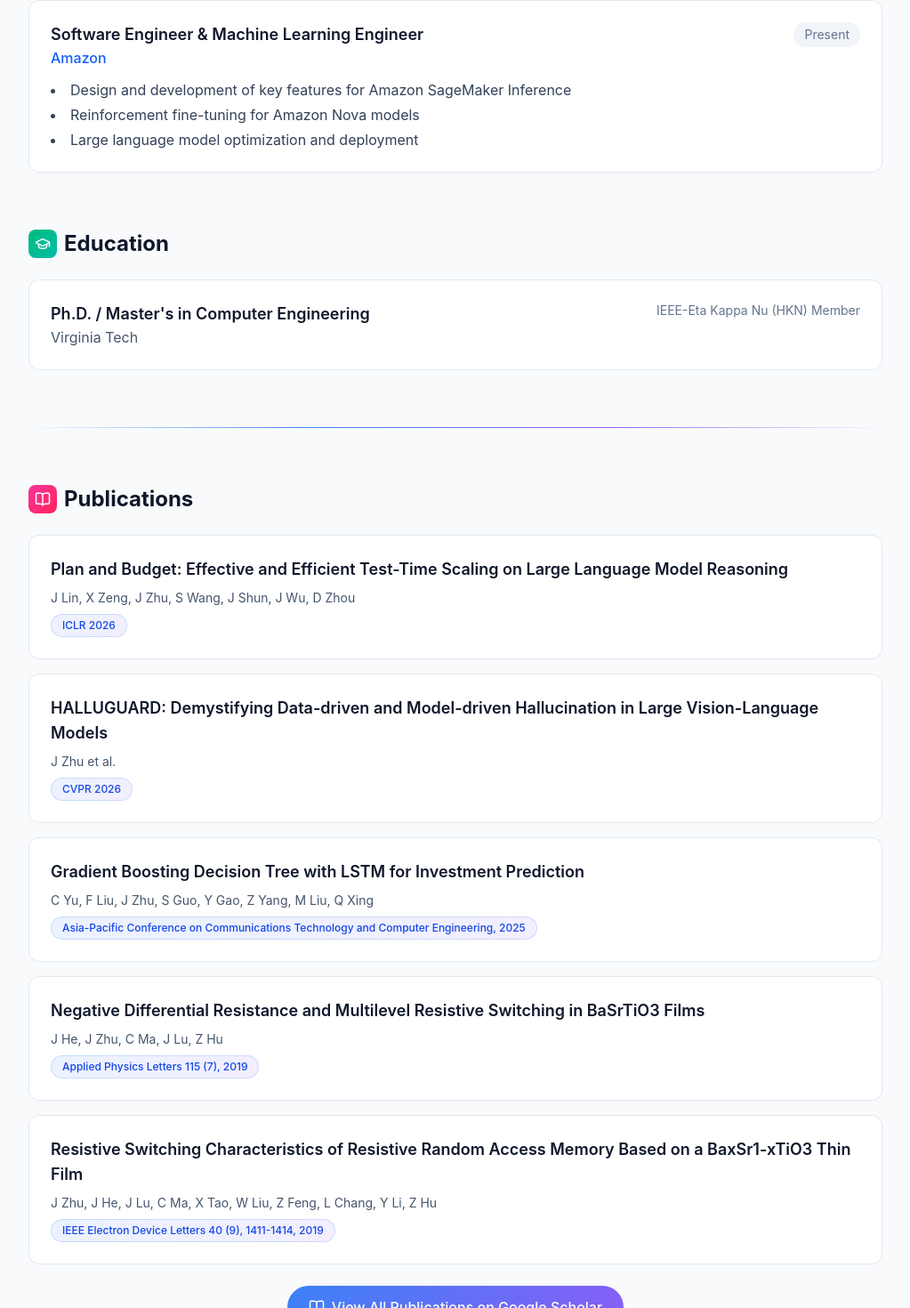
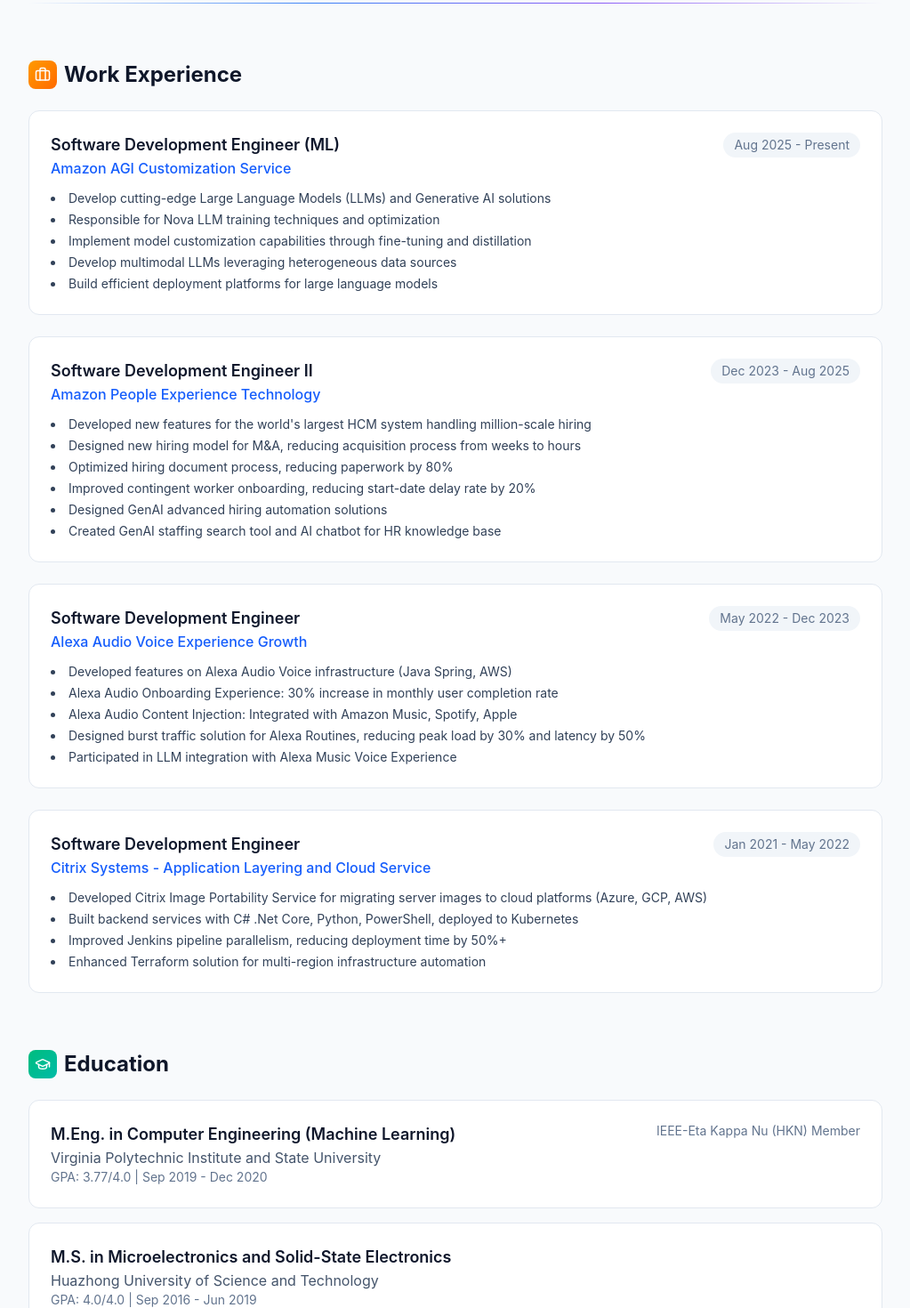
Before and after one commit to josky1917-alternate/jiezhu-portfolio, a Next.js app: page / in a window 1280 px wide. Shown: the part 1266-2736 px from the top of the page at 89% size, without its empty margins (128-1151 px from the left). Built offline with nearby package versions, Linux system fonts and the light colour scheme.

Commit message:
Update: detailed work experience, fix education, add CV download, update publications with links

```diff
--- a/src/app/page.tsx
+++ b/src/app/page.tsx
@@ -1,7 +1,7 @@
 "use client";
 
 import { useLanguage } from "./context/LanguageContext";
-import { MapPin, Mail, Briefcase, GraduationCap, Award, BookOpen, Code, Cpu, Brain, Zap } from "lucide-react";
+import { MapPin, Mail, Briefcase, GraduationCap, Award, BookOpen, Code, Cpu, Brain, Zap, Download } from "lucide-react";
 
 export default function HomePage() {
   const { t } = useLanguage();
@@ -19,31 +19,31 @@
       title: "Plan and Budget: Effective and Efficient Test-Time Scaling on Large Language Model Reasoning",
       authors: "J Lin, X Zeng, J Zhu, S Wang, J Shun, J Wu, D Zhou",
       venue: "ICLR 2026",
-      link: "#",
-    },
-    {
-      title: "HALLUGUARD: Demystifying Data-driven and Model-driven Hallucination in Large Vision-Language Models",
-      authors: "J Zhu et al.",
-      venue: "CVPR 2026",
-      link: "#",
+      link: "https://scholar.google.com/citations?view_op=view_citation&hl=en&user=Nu5RCmcAAAAJ&citation_for_view=Nu5RCmcAAAAJ:UeHWp8X0CEIC",
     },
     {
       title: "Gradient Boosting Decision Tree with LSTM for Investment Prediction",
       authors: "C Yu, F Liu, J Zhu, S Guo, Y Gao, Z Yang, M Liu, Q Xing",
       venue: "Asia-Pacific Conference on Communications Technology and Computer Engineering, 2025",
-      link: "#",
+      link: "https://scholar.google.com/citations?view_op=view_citation&hl=en&user=Nu5RCmcAAAAJ&citation_for_view=Nu5RCmcAAAAJ:IjCSPb-OGe4C",
+    },
+    {
+      title: "Resistive Switching Characteristics of Resistive Random Access Memory Based on a BaxSr1-xTiO3 Thin Film Grown by a Hydrothermal Method",
+      authors: "J Zhu, J He, J Lu, C Ma, X Tao, W Liu, Z Feng, L Chang, Y Li, Z Hu",
+      venue: "IEEE Electron Device Letters 40 (9), 1411-1414, 2019",
+      link: "https://scholar.google.com/citations?view_op=view_citation&hl=en&user=Nu5RCmcAAAAJ&citation_for_view=Nu5RCmcAAAAJ:9yKSN-GCB0IC",
     },
     {
       title: "Negative Differential Resistance and Multilevel Resistive Switching in BaSrTiO3 Films",
       authors: "J He, J Zhu, C Ma, J Lu, Z Hu",
       venue: "Applied Physics Letters 115 (7), 2019",
-      link: "#",
+      link: "https://scholar.google.com/citations?view_op=view_citation&hl=en&user=Nu5RCmcAAAAJ&citation_for_view=Nu5RCmcAAAAJ:d1gkVwhDpl0C",
     },
     {
-      title: "Resistive Switching Characteristics of Resistive Random Access Memory Based on a BaxSr1-xTiO3 Thin Film",
-      authors: "J Zhu, J He, J Lu, C Ma, X Tao, W Liu, Z Feng, L Chang, Y Li, Z Hu",
-      venue: "IEEE Electron Device Letters 40 (9), 1411-1414, 2019",
-      link: "#",
+      title: "Modeling of the Temperature Profiles and Thermoelectric Effects in Phase Change Memory Cells",
+      authors: "C Ma, J He, J Lu, J Zhu, Z Hu",
+      venue: "Applied Sciences 8 (8), 1238, 2018",
+      link: "https://scholar.google.com/citations?view_op=view_citation&hl=en&user=Nu5RCmcAAAAJ&citation_for_view=Nu5RCmcAAAAJ:2osOgNQ5qMEC",
     },
   ];
 
@@ -66,12 +66,23 @@
         <div className="flex justify-center gap-4 text-sm text-slate-500 dark:text-slate-500">
           <span className="flex items-center gap-1">
             <MapPin size={16} />
-            {t("United States", "美国")}
+            {t("Boston, MA, United States", "美国马萨诸塞州波士顿")}
           </span>
           <span className="flex items-center gap-1">
             <Mail size={16} />
-            jie.zhu@example.com
+            jiezhu1917@gmail.com
           </span>
+        </div>
+
+        {/* CV Download Button */}
+        <div className="mt-6">
+          <a
+            href="https://github.com/josky1917-alternate/jiezhu-portfolio/raw/master/CV_JieZhu2026.pdf"
+            className="inline-flex items-center gap-2 px-6 py-3 rounded-full btn-gradient text-white font-medium"
+          >
+            <Download size={20} />
+            {t("Download CV", "下载简历")}
+          </a>
         </div>
       </section>
 
@@ -86,8 +97,8 @@
           </h2>
           <p className="text-slate-700 dark:text-slate-300 leading-relaxed">
             {t(
-              "I am a Software Engineer and Machine Learning Engineer at Amazon. I am passionate about advancing AI technologies and building scalable systems. My research focuses on improving the efficiency and effectiveness of large language models, with particular emphasis on inference optimization and test-time scaling strategies.",
-              "我是亚马逊的软件工程师和机器学习工程师。我热衷于推进人工智能技术和构建可扩展系统。我的研究专注于提高大语言模型的效率和效果，特别关注推理优化和测试时扩展策略。"
+              "I am a Software Development Engineer (ML) at Amazon, passionate about advancing AI technologies and building scalable systems. My research focuses on improving the efficiency and effectiveness of large language models, with particular emphasis on inference optimization and test-time scaling strategies. I have extensive experience in developing enterprise-scale systems, from HCM platforms handling millions of users to voice AI infrastructure powering Alexa experiences.",
+              "我是亚马逊的软件工程师（机器学习方向），热衷于推进人工智能技术和构建可扩展系统。我的研究专注于提高大语言模型的效率和效果，特别关注推理优化和测试时扩展策略。我在开发企业级系统方面拥有丰富经验，从处理数百万用户的HCM平台到支持Alexa体验的语音AI基础设施。"
             )}
           </p>
         </div>
@@ -127,22 +138,91 @@
           {t("Work Experience", "工作经历")}
         </h2>
         <div className="space-y-6">
+          {/* Amazon SDE (ML) */}
           <div className="card-hover p-6 rounded-xl bg-white dark:bg-slate-800 border border-slate-200 dark:border-slate-700">
             <div className="flex flex-col sm:flex-row sm:justify-between sm:items-start gap-2 mb-3">
               <div>
                 <h3 className="text-lg font-semibold text-slate-900 dark:text-white">
-                  {t("Software Engineer & Machine Learning Engineer", "软件工程师 & 机器学习工程师")}
+                  Software Development Engineer (ML)
                 </h3>
-                <p className="text-blue-600 dark:text-blue-400 font-medium">Amazon</p>
+                <p className="text-blue-600 dark:text-blue-400 font-medium">Amazon AGI Customization Service</p>
               </div>
               <span className="text-sm text-slate-500 dark:text-slate-500 px-3 py-1 rounded-full bg-slate-100 dark:bg-slate-700">
-                {t("Present", "至今")}
+                Aug 2025 - Present
               </span>
             </div>
-            <ul className="list-disc list-inside text-slate-700 dark:text-slate-300 space-y-1">
-              <li>{t("Design and development of key features for Amazon SageMaker Inference", "Amazon SageMaker 推理的关键功能设计与开发")}</li>
-              <li>{t("Reinforcement fine-tuning for Amazon Nova models", "Amazon Nova 模型的强化微调")}</li>
-              <li>{t("Large language model optimization and deployment", "大语言模型优化与部署")}</li>
+            <ul className="list-disc list-inside text-slate-700 dark:text-slate-300 space-y-1 text-sm">
+              <li>{t("Develop cutting-edge Large Language Models (LLMs) and Generative AI solutions", "开发前沿的大语言模型（LLM）和生成式AI解决方案")}</li>
+              <li>{t("Responsible for Nova LLM training techniques and optimization", "负责Nova LLM训练技术和优化")}</li>
+              <li>{t("Implement model customization capabilities through fine-tuning and distillation", "通过微调和蒸馏实现模型定制能力")}</li>
+              <li>{t("Develop multimodal LLMs leveraging heterogeneous data sources", "利用异构数据源开发多模态大语言模型")}</li>
+              <li>{t("Build efficient deployment platforms for large language models", "构建大语言模型的高效部署平台")}</li>
+            </ul>
+          </div>
+
+          {/* Amazon SDE II */}
+          <div className="card-hover p-6 rounded-xl bg-white dark:bg-slate-800 border border-slate-200 dark:border-slate-700">
+            <div className="flex flex-col sm:flex-row sm:justify-between sm:items-start gap-2 mb-3">
+              <div>
+                <h3 className="text-lg font-semibold text-slate-900 dark:text-white">
+                  Software Development Engineer II
+                </h3>
+                <p className="text-blue-600 dark:text-blue-400 font-medium">Amazon People Experience Technology</p>
+              </div>
+              <span className="text-sm text-slate-500 dark:text-slate-500 px-3 py-1 rounded-full bg-slate-100 dark:bg-slate-700">
+                Dec 2023 - Aug 2025
+              </span>
+            </div>
+            <ul className="list-disc list-inside text-slate-700 dark:text-slate-300 space-y-1 text-sm">
+              <li>{t("Developed new features for the world's largest HCM system handling million-scale hiring", "开发全球最大的HCM系统新功能，处理百万级招聘量")}</li>
+              <li>{t("Designed new hiring model for M&A, reducing acquisition process from weeks to hours", "设计自动并购招聘模型，将收购流程从数周缩短至数小时")}</li>
+              <li>{t("Optimized hiring document process, reducing paperwork by 80%", "优化招聘文档流程，减少80%文书工作")}</li>
+              <li>{t("Improved contingent worker onboarding, reducing start-date delay rate by 20%", "改善临时工入职体验，降低20%开始日期延迟率")}</li>
+              <li>{t("Designed GenAI advanced hiring automation solutions", "设计GenAI高级招聘自动化解决方案")}</li>
+              <li>{t("Created GenAI staffing search tool and AI chatbot for HR knowledge base", "创建生成式AI人员搜索工具和HR知识库聊天机器人")}</li>
+            </ul>
+          </div>
+
+          {/* Amazon SDE */}
+          <div className="card-hover p-6 rounded-xl bg-white dark:bg-slate-800 border border-slate-200 dark:border-slate-700">
+            <div className="flex flex-col sm:flex-row sm:justify-between sm:items-start gap-2 mb-3">
+              <div>
+                <h3 className="text-lg font-semibold text-slate-900 dark:text-white">
+                  Software Development Engineer
+                </h3>
+                <p className="text-blue-600 dark:text-blue-400 font-medium">Alexa Audio Voice Experience Growth</p>
+              </div>
+              <span className="text-sm text-slate-500 dark:text-slate-500 px-3 py-1 rounded-full bg-slate-100 dark:bg-slate-700">
+                May 2022 - Dec 2023
+              </span>
+            </div>
+            <ul className="list-disc list-inside text-slate-700 dark:text-slate-300 space-y-1 text-sm">
+              <li>{t("Developed features on Alexa Audio Voice infrastructure (Java Spring, AWS)", "在Alexa语音基础设施开发新功能（Java Spring、AWS）")}</li>
+              <li>{t("Alexa Audio Onboarding Experience: 30% increase in monthly user completion rate", "Alexa音频开箱体验：月用户完成率提升30%")}</li>
+              <li>{t("Alexa Audio Content Injection: Integrated with Amazon Music, Spotify, Apple", "Alexa音频内容注入：实现与多个音乐提供商集成")}</li>
+              <li>{t("Designed burst traffic solution for Alexa Routines, reducing peak load by 30% and latency by 50%", "设计Alexa例程突发流量解决方案，高峰负载降低30%，延迟降低50%")}</li>
+              <li>{t("Participated in LLM integration with Alexa Music Voice Experience", "参与LLM与Alexa音乐语音体验的集成")}</li>
+            </ul>
+          </div>
+
+          {/* Citrix */}
+          <div className="card-hover p-6 rounded-xl bg-white dark:bg-slate-800 border border-slate-200 dark:border-slate-700">
+            <div className="flex flex-col sm:flex-row sm:justify-between sm:items-start gap-2 mb-3">
+              <div>
+                <h3 className="text-lg font-semibold text-slate-900 dark:text-white">
+                  Software Development Engineer
+                </h3>
+                <p className="text-blue-600 dark:text-blue-400 font-medium">Citrix Systems - Application Layering and Cloud Service</p>
+              </div>
+              <span className="text-sm text-slate-500 dark:text-slate-500 px-3 py-1 rounded-full bg-slate-100 dark:bg-slate-700">
+                Jan 2021 - May 2022
+              </span>
+            </div>
+            <ul className="list-disc list-inside text-slate-700 dark:text-slate-300 space-y-1 text-sm">
+              <li>{t("Developed Citrix Image Portability Service for migrating server images to cloud platforms (Azure, GCP, AWS)", "开发Citrix镜像可移植服务，支持迁移到云平台")}</li>
+              <li>{t("Built backend services with C# .Net Core, Python, PowerShell, deployed to Kubernetes", "使用C# .Net Core、Python、PowerShell开发后端服务，部署到Kubernetes")}</li>
+              <li>{t("Improved Jenkins pipeline parallelism, reducing deployment time by 50%+", "改进Jenkins流水线并行结构，部署时间降低50%以上")}</li>
+              <li>{t("Enhanced Terraform solution for multi-region infrastructure automation", "增强Terraform解决方案，实现多地域基础设施自动化")}</li>
             </ul>
           </div>
         </div>
@@ -161,11 +241,36 @@
             <div className="flex flex-col sm:flex-row sm:justify-between sm:items-start gap-2">
               <div>
                 <h3 className="text-lg font-semibold text-slate-900 dark:text-white">
-                  {t("Ph.D. / Master's in Computer Engineering", "计算机工程 博士/硕士")}
+                  M.Eng. in Computer Engineering (Machine Learning)
                 </h3>
-                <p className="text-slate-600 dark:text-slate-400">Virginia Tech</p>
+                <p className="text-slate-600 dark:text-slate-400">Virginia Polytechnic Institute and State University</p>
+                <p className="text-sm text-slate-500">GPA: 3.77/4.0 | Sep 2019 - Dec 2020</p>
               </div>
               <span className="text-sm text-slate-500 dark:text-slate-500">IEEE-Eta Kappa Nu (HKN) Member</span>
+            </div>
+          </div>
+
+          <div className="card-hover p-6 rounded-xl bg-white dark:bg-slate-800 border border-slate-200 dark:border-slate-700">
+            <div className="flex flex-col sm:flex-row sm:justify-between sm:items-start gap-2">
+              <div>
+                <h3 className="text-lg font-semibold text-slate-900 dark:text-white">
+                  M.S. in Microelectronics and Solid-State Electronics
+                </h3>
+                <p className="text-slate-600 dark:text-slate-400">Huazhong University of Science and Technology</p>
+                <p className="text-sm text-slate-500">GPA: 4.0/4.0 | Sep 2016 - Jun 2019</p>
+              </div>
+            </div>
+          </div>
+
+          <div className="card-hover p-6 rounded-xl bg-white dark:bg-slate-800 border border-slate-200 dark:border-slate-700">
+            <div className="flex flex-col sm:flex-row sm:justify-between sm:items-start gap-2">
+              <div>
+                <h3 className="text-lg font-semibold text-slate-900 dark:text-white">
+                  B.S. in Applied Physics
+                </h3>
+                <p className="text-slate-600 dark:text-slate-400">University of Science and Technology of China</p>
+                <p className="text-sm text-slate-500">Sep 2012 - Jun 2016</p>
+              </div>
             </div>
           </div>
         </div>
@@ -183,11 +288,14 @@
         </h2>
         <div className="space-y-4">
           {publications.map((pub, index) => (
-            <div
+            <a
               key={index}
-              className="card-hover p-6 rounded-xl bg-white dark:bg-slate-800 border border-slate-200 dark:border-slate-700"
+              href={pub.link}
+              target="_blank"
+              rel="noopener noreferrer"
+              className="block card-hover p-6 rounded-xl bg-white dark:bg-slate-800 border border-slate-200 dark:border-slate-700 hover:border-blue-400 dark:hover:border-blue-500 transition-colors"
             >
-              <h3 className="text-lg font-semibold text-slate-900 dark:text-white mb-2">
+              <h3 className="text-lg font-semibold text-slate-900 dark:text-white mb-2 hover:text-blue-600 dark:hover:text-blue-400">
                 {pub.title}
               </h3>
               <p className="text-slate-600 dark:text-slate-400 text-sm mb-2">{pub.authors}</p>
@@ -195,8 +303,9 @@
                 <span className="tag px-3 py-1 rounded-full text-xs font-medium text-blue-700 dark:text-blue-300">
                   {pub.venue}
                 </span>
+                <span className="text-xs text-slate-400">{t("Click to view on Google Scholar", "点击查看Google Scholar")}</span>
               </div>
-            </div>
+            </a>
           ))}
         </div>
         <div className="mt-6 text-center">
@@ -223,11 +332,11 @@
         <div className="grid grid-cols-1 md:grid-cols-2 gap-4">
           <div className="card-hover p-4 rounded-xl bg-white dark:bg-slate-800 border border-slate-200 dark:border-slate-700">
             <h3 className="font-semibold text-slate-900 dark:text-white">Student Spotlight</h3>
-            <p className="text-slate-600 dark:text-slate-400 text-sm">Sanghani Center for AI & Data Analytics</p>
+            <p className="text-slate-600 dark:text-slate-400 text-sm">VirginiaTech Northern Virginia Center, Falls Church, VA</p>
           </div>
           <div className="card-hover p-4 rounded-xl bg-white dark:bg-slate-800 border border-slate-200 dark:border-slate-700">
             <h3 className="font-semibold text-slate-900 dark:text-white">IEEE-Eta Kappa Nu (HKN)</h3>
-            <p className="text-slate-600 dark:text-slate-400 text-sm">Honor Society Member</p>
+            <p className="text-slate-600 dark:text-slate-400 text-sm">Honor Society Member, Beta Lambda Chapter</p>
           </div>
         </div>
       </section>
```
Also changed, not shown: 2 other files (tests, documents, lock files or other folders).
